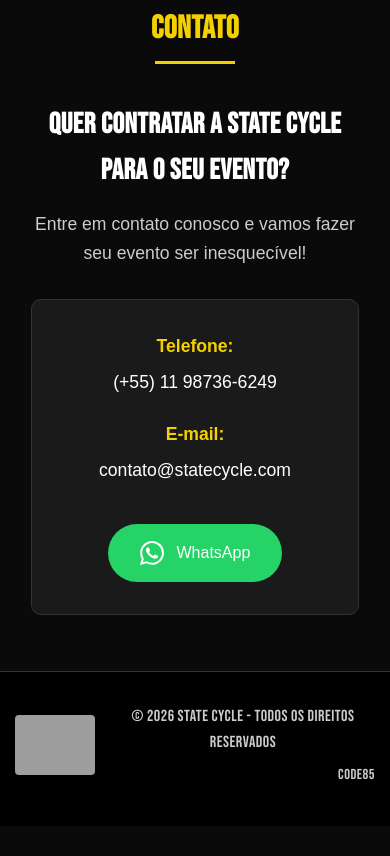
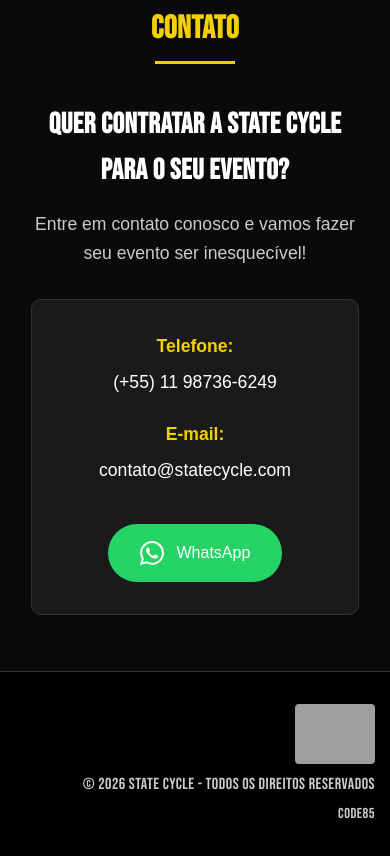
Before and after one commit to 85ED/banda, a website: page public/index.html in a window 390 px wide. Shown: the part 5529-6385 px from the top of the page. Before the commit the page ends 6355 px from the top, so only its background shows below. Drawn offline with nearby package versions, Linux system fonts and the light colour scheme; grey boxes are pictures that could not be loaded.

Commit message:
fix: ajuste no css

```diff
--- a/public/css/styles.css
+++ b/public/css/styles.css
@@ -1,6 +1,5 @@
 @import url('https://fonts.googleapis.com/css2?family=Anton&family=Bebas+Neue&family=Oswald:wght@400;700&display=swap');
 
-/* Reset e Base */
 * {
     margin: 0;
     padding: 0;
@@ -19,7 +18,6 @@
     overflow-x: hidden;
 }
 
-/* Tipografia — Bebas Neue aplicada em elementos-chave (sem alterar cores/espaçamentos) */
 .band-name,
 .nav-link,
 .section-title,
@@ -39,7 +37,6 @@
     padding: 0 20px;
 }
 
-/* Header */
 .header {
     position: fixed;
     top: 0;
@@ -127,7 +124,7 @@
     transition: all 0.3s ease;
 }
 
-/* Hero Section */
+
 .hero {
     height: 100vh;
     display: flex;
@@ -140,7 +137,6 @@
     overflow: hidden;
 }
 
-/* Slideshow de imagens de fundo */
 .hero::after {
     content: '';
     position: absolute;
@@ -276,7 +272,6 @@
     text-shadow: 1px 1px 2px rgba(0, 0, 0, 0.8);
 }
 
-/* Botões CTA do Hero */
 .hero-cta {
     display: flex;
     gap: 1.5rem;
@@ -352,7 +347,7 @@
     transform: rotate(45deg);
 }
 
-/* Sections */
+
 .section-title {
     font-size: 2.5rem;
     text-align: center;
@@ -372,7 +367,6 @@
     background: #f5d000;
 }
 
-/* Repert\u00f3rios */
 .repertorios {
     padding: 3.5rem 0;
     background: linear-gradient(180deg, #0a0a0a 0%, #0f0f0f 50%, #0a0a0a 100%);
@@ -711,7 +705,7 @@
     width: 100%;
 }
 
-/* Estilos variados para criar efeito de nuvem */
+
 .song-item:nth-child(odd) {
     color: #ffffff;
 }
@@ -729,7 +723,7 @@
     font-style: italic;
 }
 
-/* Integrantes */
+
 .integrantes {
     padding: 3.5rem 0;
     background: #111111;
@@ -782,7 +776,7 @@
     font-weight: 500;
 }
 
-/* Agenda */
+
 .agenda {
     padding: 3.5rem 0;
     background: #0a0a0a;
@@ -864,7 +858,7 @@
     background: #f5d000;
 }
 
-/* Redes Sociais */
+
 .redes-sociais {
     padding: 3.5rem 0;
     background: #111111;
@@ -924,7 +918,7 @@
     background: #f5d000;
 }
 
-/* Contato */
+
 .contato {
     padding: 3.5rem 0;
     background: #0a0a0a;
@@ -1001,7 +995,7 @@
     box-shadow: 0 10px 20px rgba(37, 211, 102, 0.3);
 }
 
-/* Footer */
+
 .footer {
     background: #000000;
     padding: 2rem 0;
@@ -1037,7 +1031,30 @@
     color: #666666;
 }
 
-/* Animations */
+@media (max-width: 768px) {
+    .footer .footer-content {
+        flex-direction: column;
+        align-items: flex-end;
+        justify-content: center;
+        text-align: right;
+        gap: 0.5rem;
+    }
+    .footer .footer-left {
+        width: 100%;
+        display: flex;
+        justify-content: flex-end;
+    }
+    .footer .footer-right {
+        width: 100%;
+        align-items: flex-end;
+        text-align: right;
+    }
+    .footer-content p {
+        margin-bottom: 0.3rem;
+    }
+}
+
+
 @keyframes fadeInUp {
     from {
         opacity: 0;
@@ -1061,7 +1078,7 @@
     }
 }
 
-/* Responsive */
+
 @media (max-width: 768px) {
     .hamburger {
         display: flex;
```
Also changed, not shown: public/index.html (+9 -9 lines).
